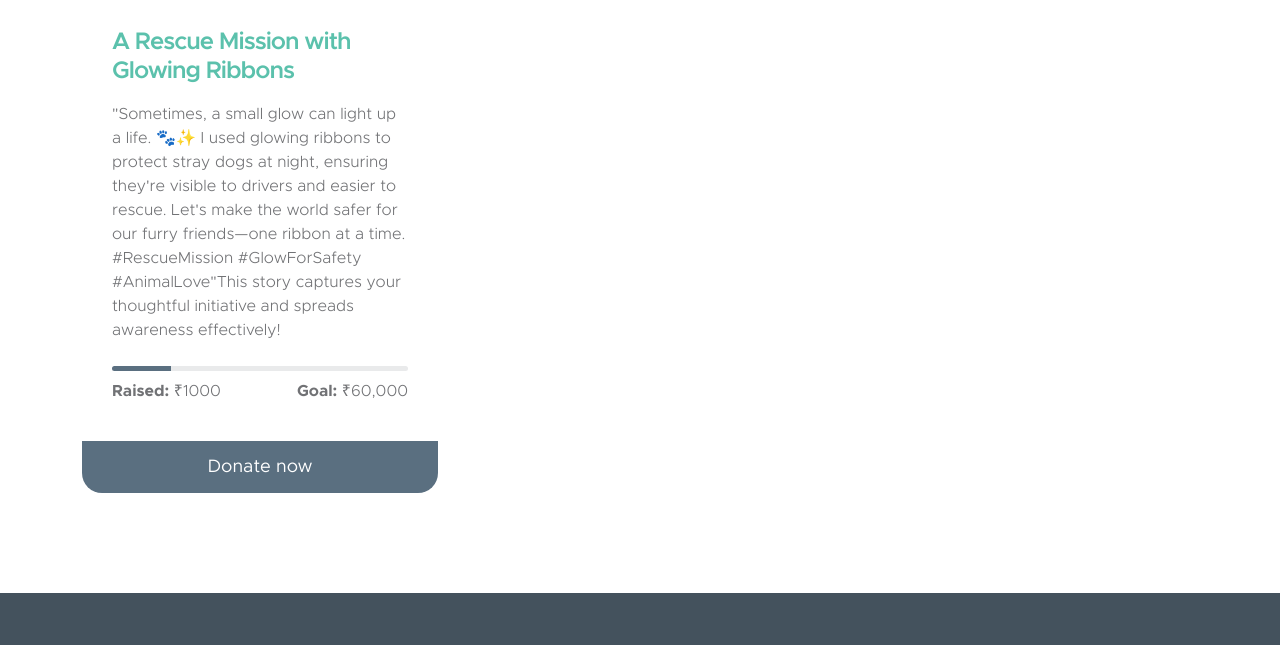
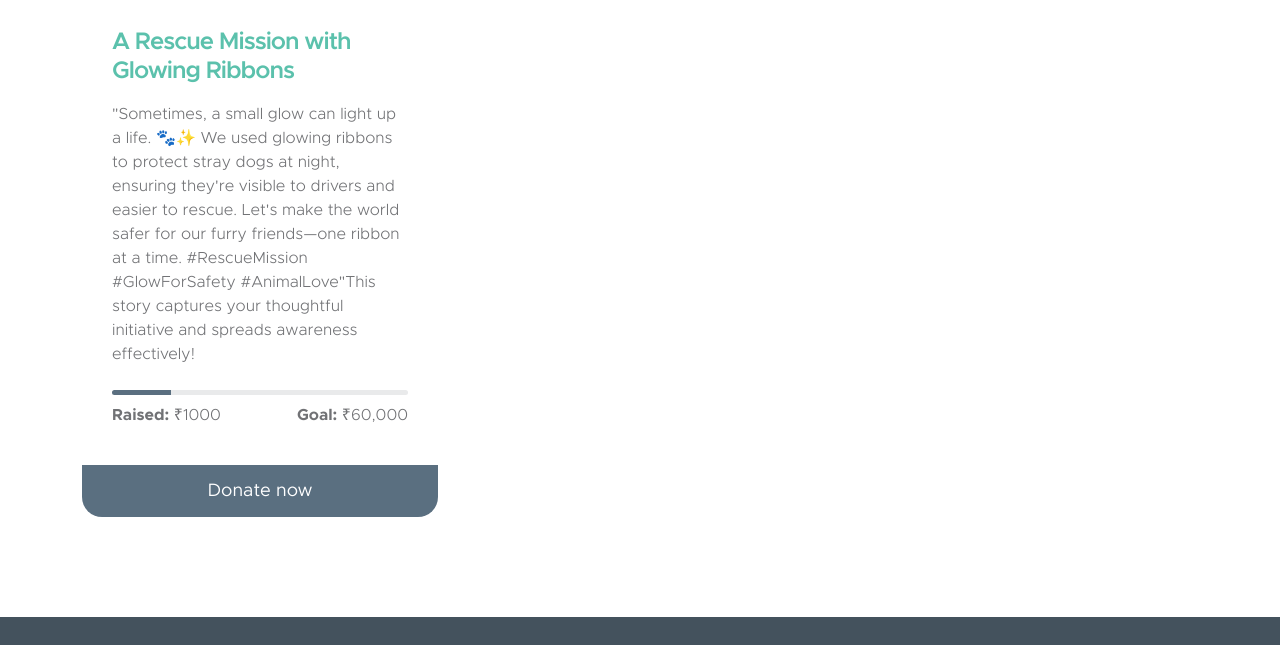
Before and after one commit to neeruM23/SHAHF, a plain HTML site: page Causes.html in a window 1280 px wide. Shown: the part 1460-2105 px from the top of the page. Drawn offline with Linux system fonts and the light colour scheme.

Commit message:
content update

```diff
--- a/Causes.html
+++ b/Causes.html
@@ -300,7 +300,7 @@
 
                                                                         <p>
                                                                                 "Sometimes, a small glow can light up a
-                                                                                life. 🐾✨ I used glowing ribbons to
+                                                                                life. 🐾✨ We used glowing ribbons to
                                                                                 protect stray dogs at night, ensuring
                                                                                 they're visible to drivers and easier to
                                                                                 rescue. Let's make the world safer for
```
